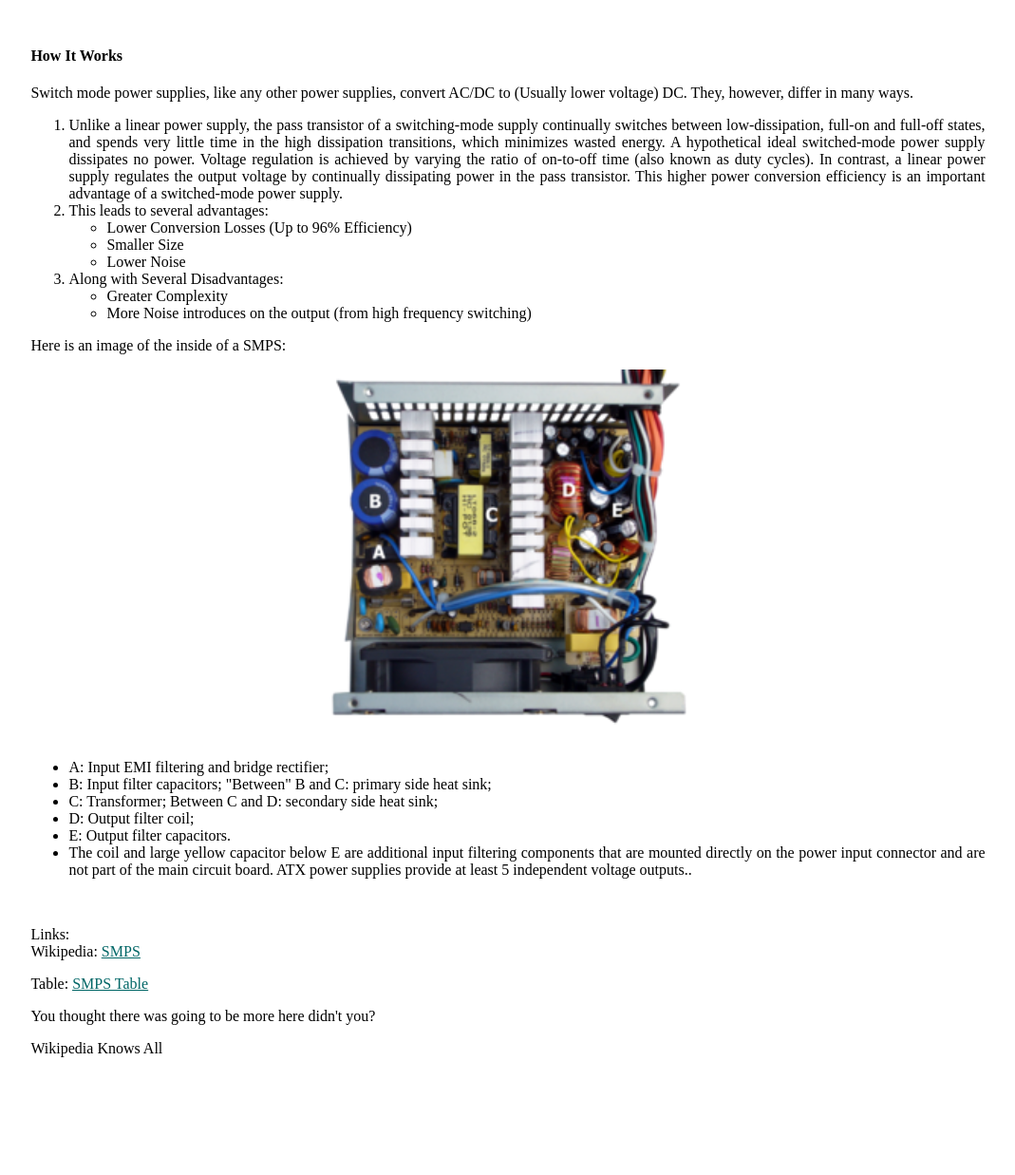
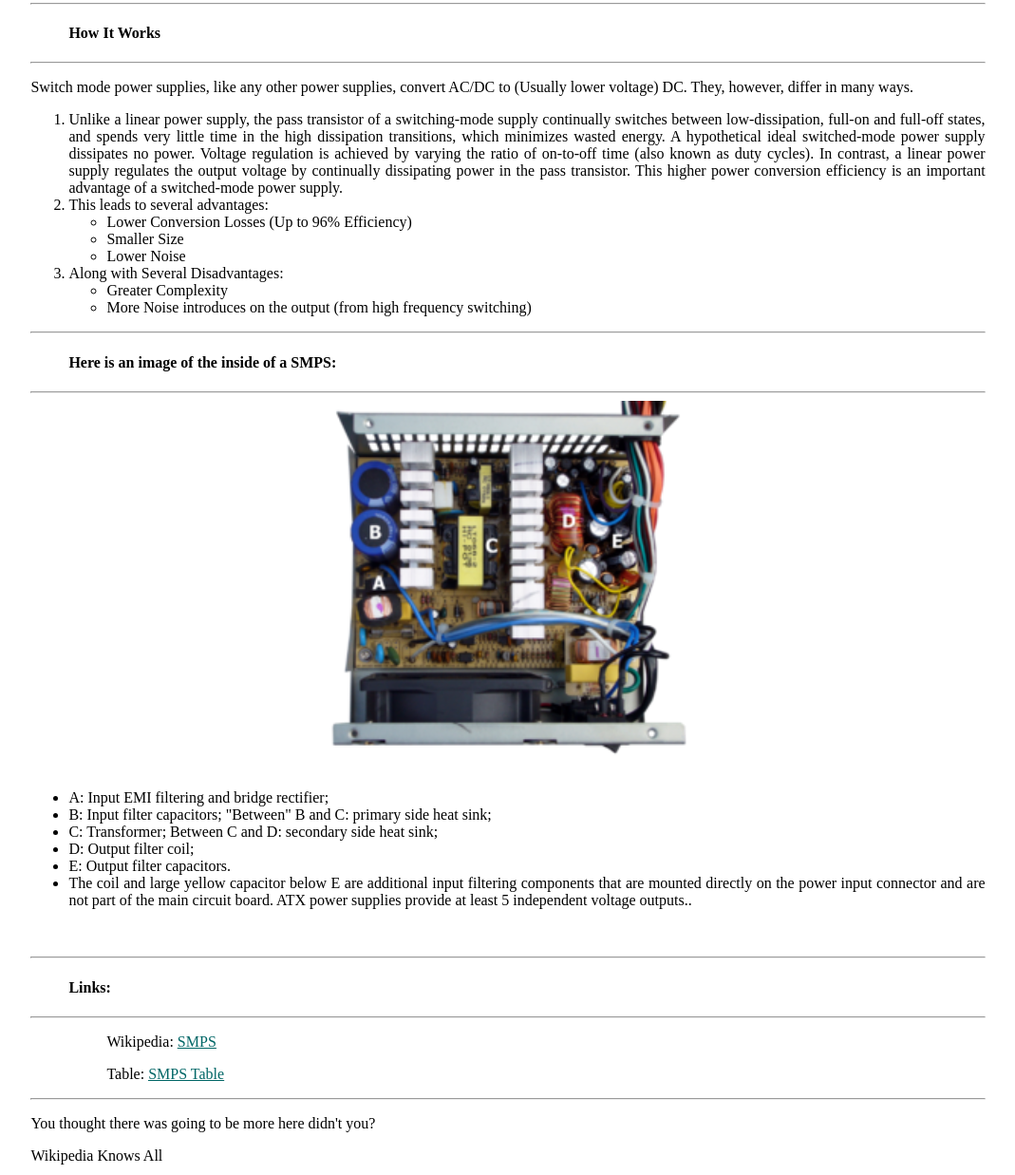
Before and after one commit to Donovan22/HTMLWeb, a plain HTML site: page index.html in a window 1280 px wide. Shown: the part 144-1381 px from the top of the page at 95% size, without its empty margins (105-1174 px from the left). Before the commit the page ends 1268 px from the top, so only its background shows below. Drawn offline with Linux system fonts and the light colour scheme.

Commit message:
Formatting

```diff
--- a/index.html
+++ b/index.html
@@ -7,13 +7,14 @@
 <table width="80%" align="center">
 <tbody><tr>
 		   <td>
-<div align="Left"><img src="Aperture_Laboratories_Logo.svg.png" alt="Aperture"width="50%"/></div>
-
-<p> &nbsp; </p>
+		   	<div align="Left"><img src="Aperture_Laboratories_Logo.svg.png" alt="Aperture" width="50%" /></div>
+		   	<hr>
 				<div align="justify">
 					<div class="container-fluid">
+						<ul id="subnav">
 							<h4>How It Works</h4>
 					</div>
+					<hr>
 					<p>
 						Switch mode power supplies, like any other power supplies, convert AC/DC to (Usually lower voltage) DC. They, however, differ in many ways.
 					</p><ol>
@@ -39,7 +40,13 @@
 
 
 					</p><p>
-			Here is an image of the inside of a SMPS:
+					<hr>
+	<div align="justify">
+		<div class="container-fluid">
+			<ul id="subnav">
+				<h4>Here is an image of the inside of a SMPS:</h4>
+		</div>
+		<hr />
 		<div align="center"><img src="250px-ATX_power_supply_interior-1000px_transparent.png" alt="Aperture" width="400" /></div>
 		<ul>
 			<li>
@@ -65,12 +72,30 @@
 		</ul>
 
 		<p> &nbsp; </p>
-		<p>
-			Links:<br>
-			Wikipedia: <a href="https://en.wikipedia.org/wiki/Switched-mode_power_supply"><u>SMPS</u></a>
+		<hr>
+		<div align="justify">
+			<div class="container-fluid">
+				<ul id="subnav">
+					<h4>Links:</h4>
+			</div>
+		</div>
+		<hr>
+		<div align="justify">
+			<div class="container-fluid">
+				<ul id="subnav">
+					<div align="justify">
+						<div class="container-fluid">
+							<ul id="subnav">
+								Wikipedia:
+								<a href="https://en.wikipedia.org/wiki/Switched-mode_power_supply"><u>SMPS</u></a>
 								<p>
 								</p>
-			Table: <a href="table.html"><u>SMPS Table</u></a>
+								Table:
+								<a href="table.html"><u>SMPS Table</u></a>
+						</div>
+					</div>
+			</div>
+			<hr />
 			<p>You thought there was going to be more here didn't you?</p>
 			<p>Wikipedia Knows All</p>
 </hmtl></body></html>
```
Lines whose indentation alone changed are shown as unchanged.
